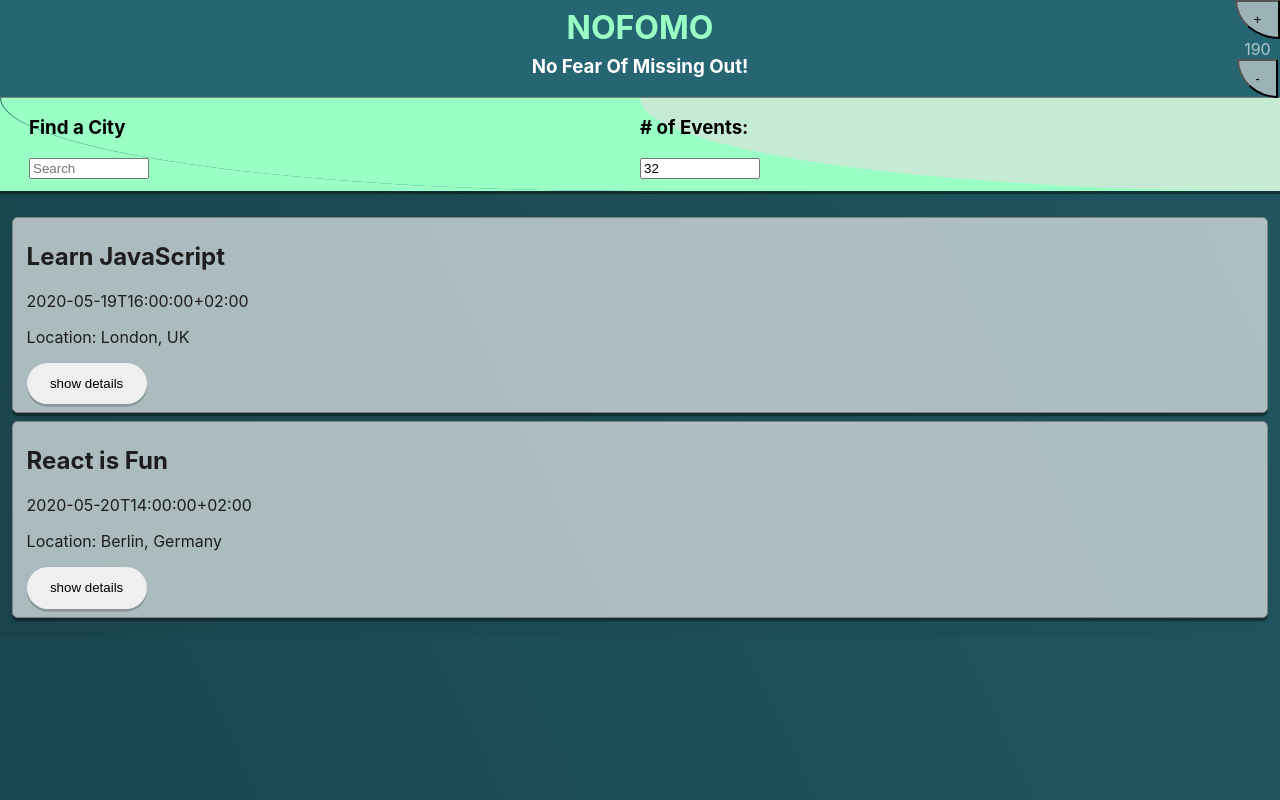
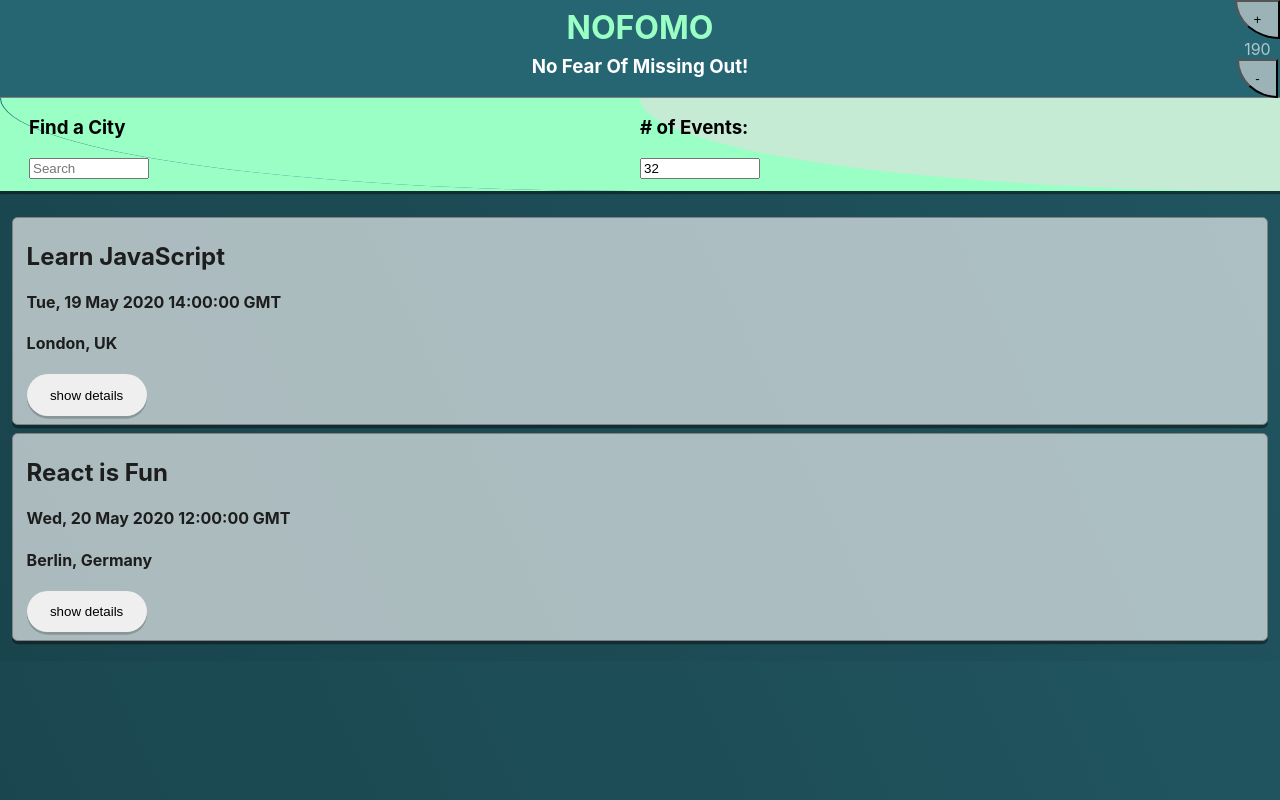
Before and after one commit to GuyRimel/nofomo, a React (Create React App) app: page / in a window 1280 px wide. Built offline with nearby package versions, Linux system fonts and the light colour scheme.

Commit message:
Updated Event date format

```diff
--- a/src/Event.js
+++ b/src/Event.js
@@ -12,16 +12,17 @@ class Event extends Component {
   render() {
     const { event } = this.props;
     const { collapsed } = this.state;
+    const dateString = new Date(event.start.dateTime).toGMTString();
 
     return (
       <div className={`Event ${this.state.collapsed ? '' : 'expanded'}`}>
         <h2 className="summary">{ event.summary }</h2>
-        <p className="start">
-          { event.start.dateTime }
-        </p>
-        <p className="location">
-          {`Location: ${event.location}`}
-        </p>
+        <h4 className="start">
+          { dateString }
+        </h4>
+        <h4 className="location">
+          {`${event.location}`}
+        </h4>
         <button
           className='details-button'
           onClick={this.toggleDetails}
```
